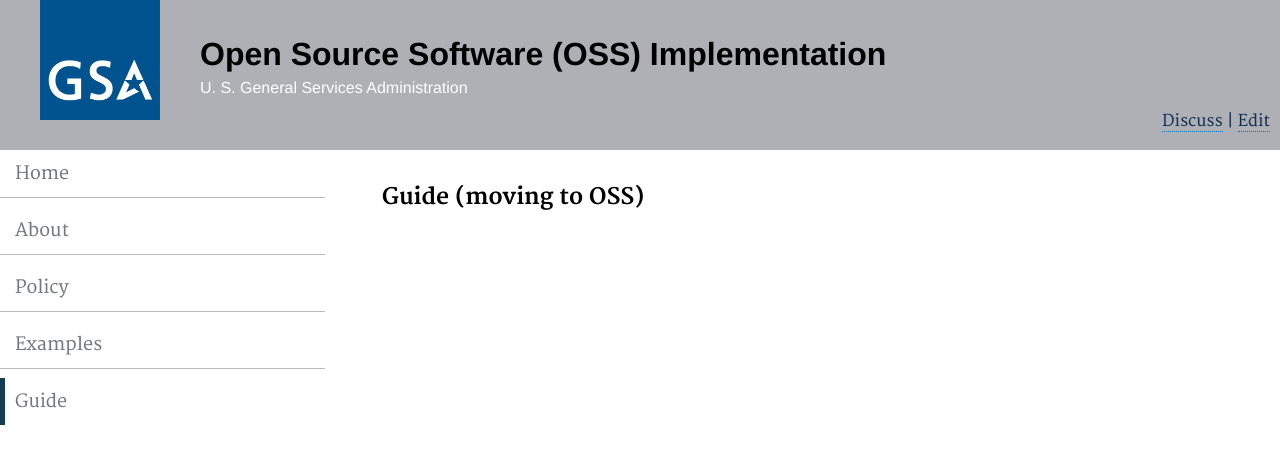
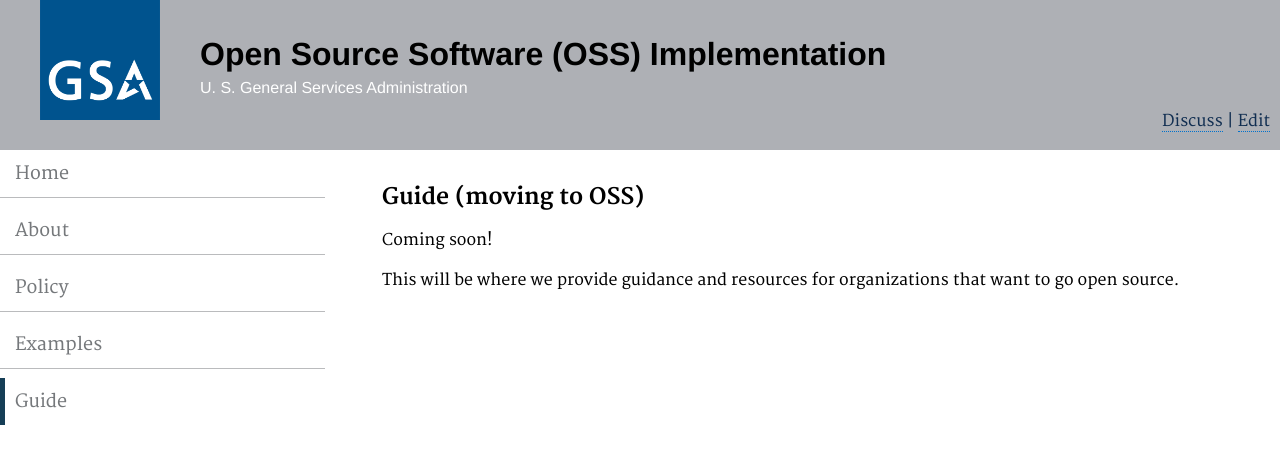
Before and after one commit to GSA/GSAOpenSourceImplementation, a Jekyll site: the page built from pages/guide.md, in a window 1280 px wide. Shown: the top 464 px of the page. Built offline with Jekyll 4.4.1, drawn with Linux system fonts in a browser that asks for light colours; some web fonts are replaced.

Commit message:
update to guide.md

```diff
--- a/pages/guide.md
+++ b/pages/guide.md
@@ -6,3 +6,7 @@ description: ""
 ---
 
 #### Guide (moving to OSS)
+
+<p dir="ltr">Coming soon!</p>
+
+<p dir="ltr">This will be where we provide guidance and resources for organizations that want to go open source.</p>
```
